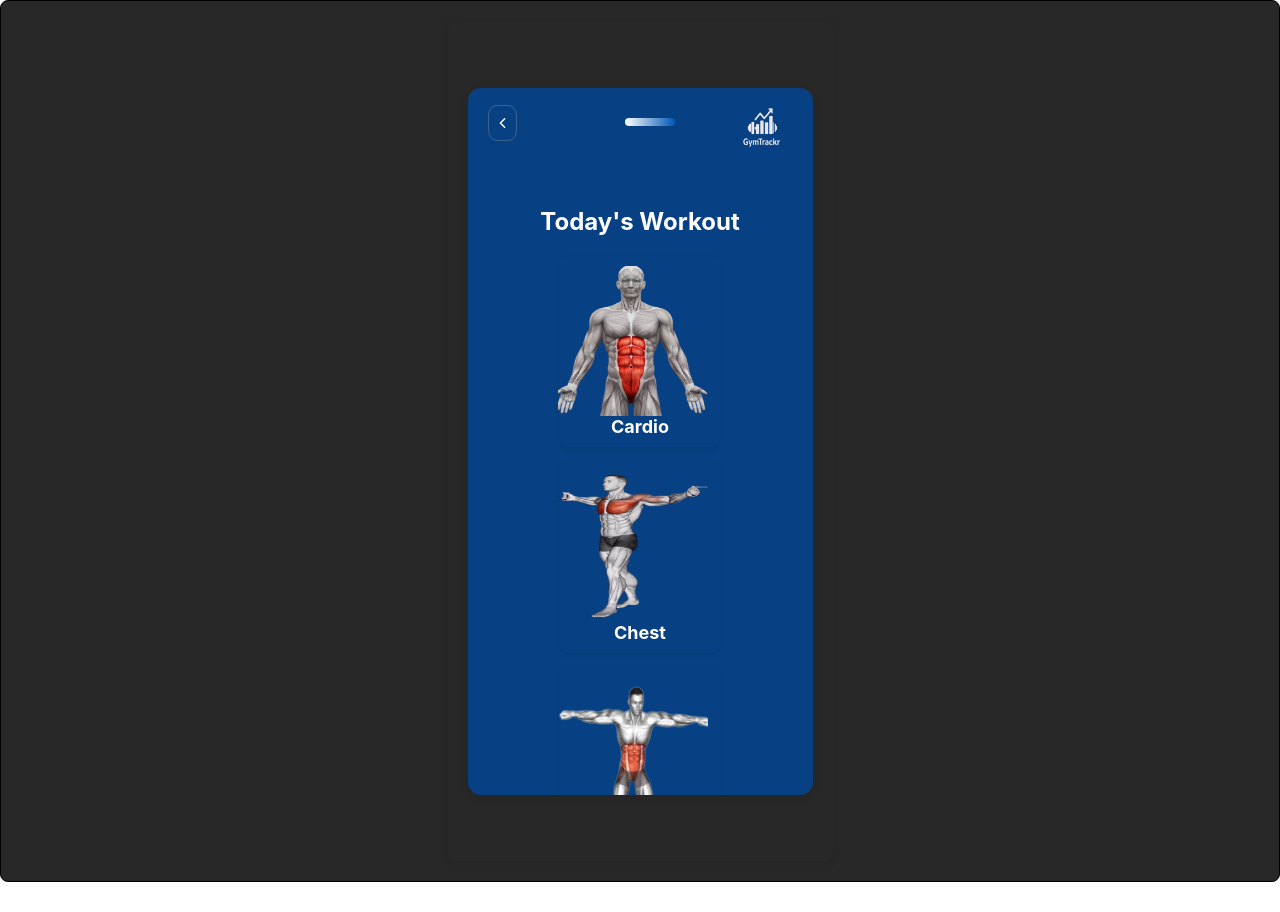
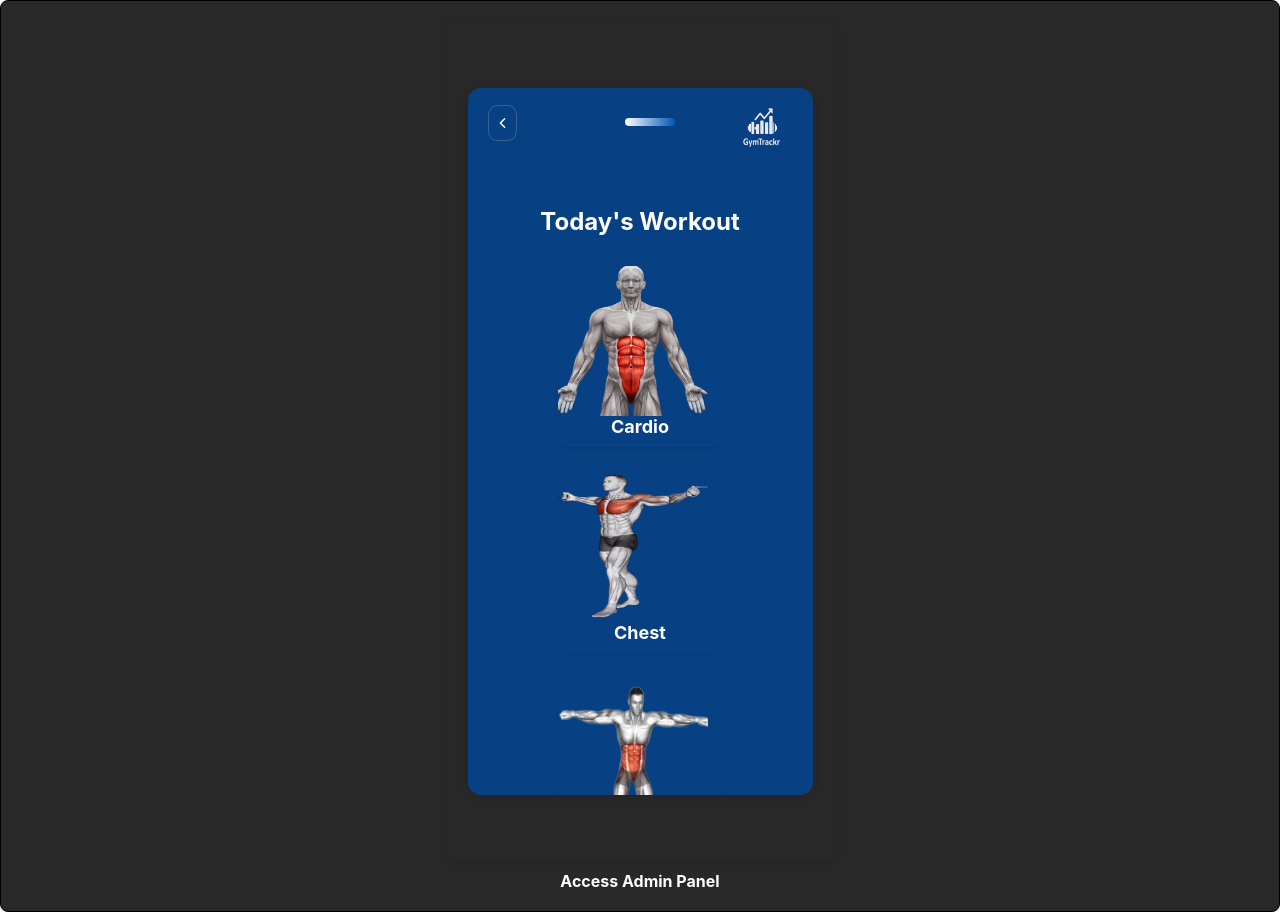
Before and after one commit to divin0i/GymTrackr, a React (Create React App) app: page / in a window 1280 px wide. Before the commit the page ends 882 px from the top, so only its background shows below. Built offline with nearby package versions, Linux system fonts and the light colour scheme.

Commit message:
[add] admin link

```diff
--- a/src/App.js
+++ b/src/App.js
@@ -11,6 +11,7 @@ function App() {
       {/* <Register /> */}
       {/* <Login /> */}
       <Workout />
+      <a href="/admin">Access Admin Panel</a>
     </div>
   );
 }
```
